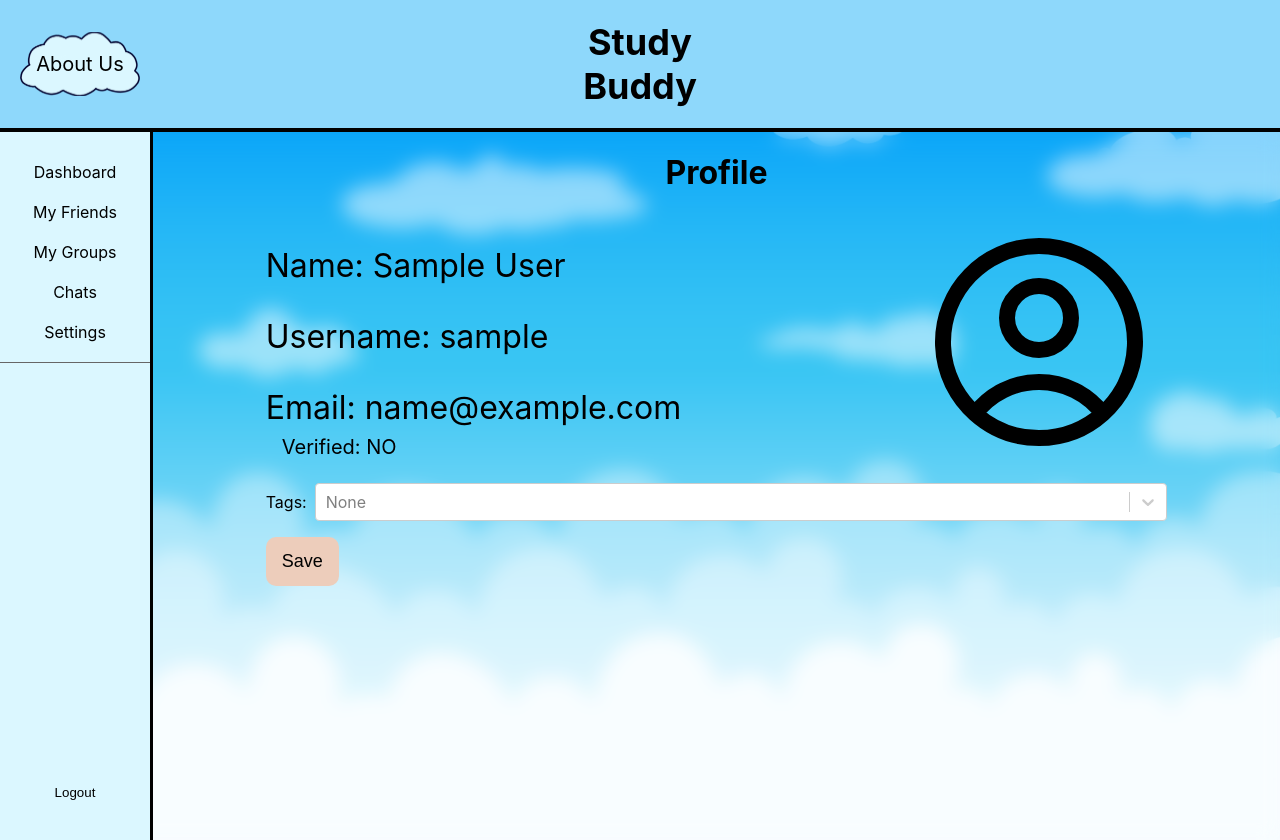
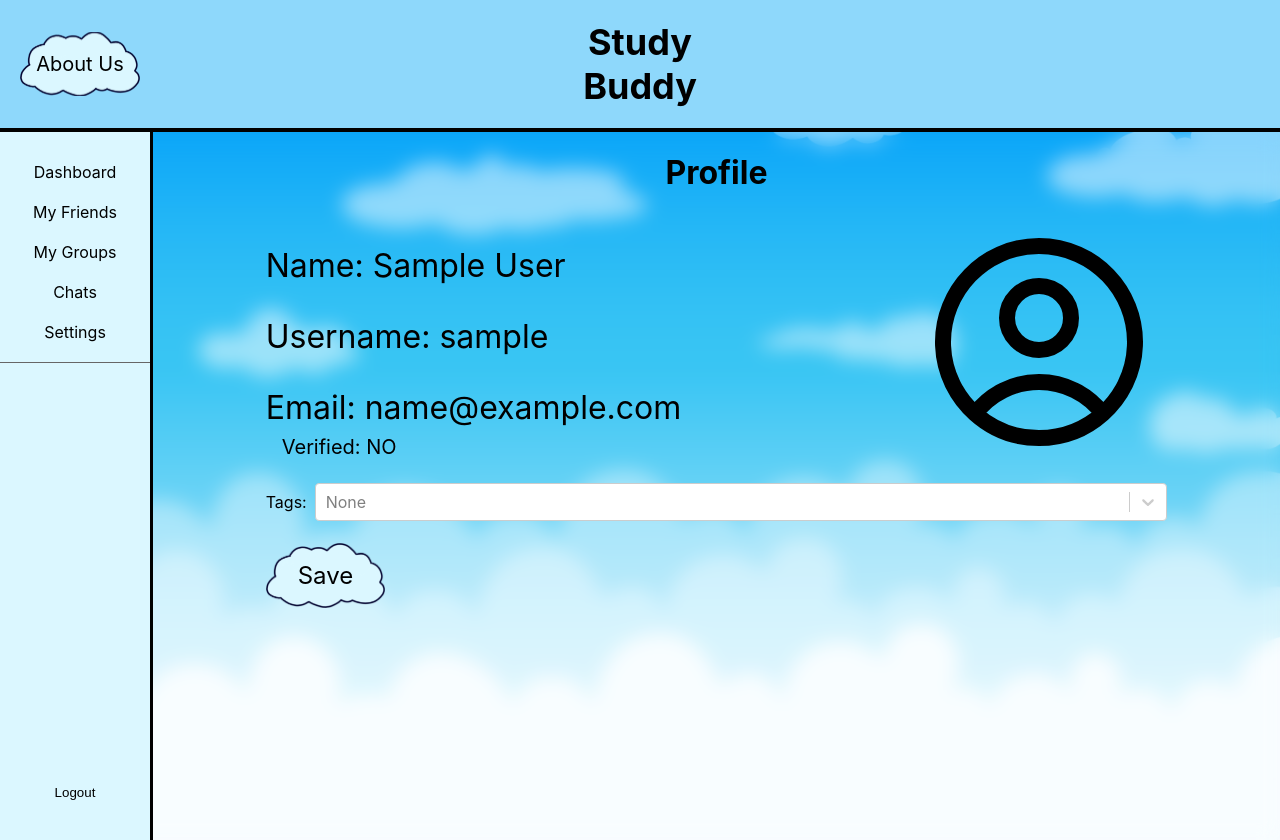
Before and after one commit to nguyenkkent/StuddyBuddy-Individual, a React (Create React App) app in the folder application/frontend/: page /profile in a window 1280 px wide. Built offline with nearby package versions, Linux system fonts and the light colour scheme; no server answers; sample sign-in values are in the browser's storage.

Commit message:
profile save button

```diff
--- a/application/frontend/src/components/pages/Profile.js
+++ b/application/frontend/src/components/pages/Profile.js
@@ -50,7 +50,7 @@ function Profile() {
           />
         </div>
         <div className="profile-save">
-          <button className="profile-save-button">Save</button>
+          <a className="profile-save-button">Save</a>
         </div>
       </div>
     </div>
--- a/application/frontend/src/css/Profile.css
+++ b/application/frontend/src/css/Profile.css
@@ -57,20 +57,21 @@
 
 .profile-save-button {
   color: black;
-  background: #edcdbb;
+  background-image: url("../../public/cloud.png");
+  background-size: 100%;
+  background-repeat: no-repeat;
+  background-position: center;
   text-align: center;
-  padding: 14px 16px;
+  padding: 24px 32px;
   text-decoration: none;
-  font-size: 18px;
+  font-size: 24px;
   transition: color 0.3s, background-color 0.3s, transform 0.3s;
-  border-radius: 10px;
   white-space: nowrap;
-  border: none
+  cursor: pointer;
+  user-select: none;
 }
 
 .profile-save-button:hover,
 .profile-save-button:focus {
-  background: #e3b7a0;
   transform: scale(1.10);
-  border-radius: 10px;
 }
```
